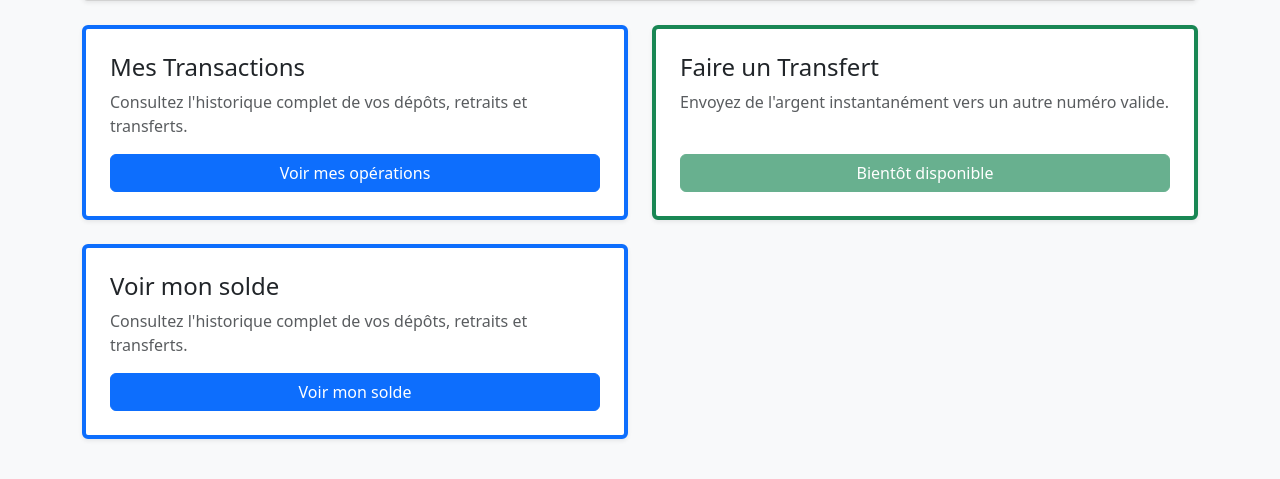
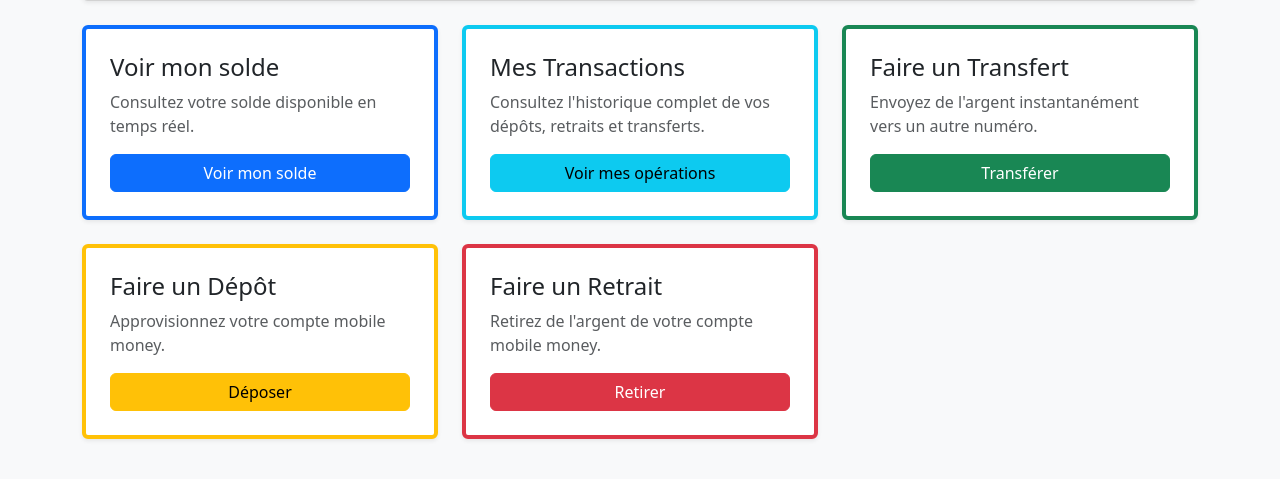
Before and after one commit to NyHanja/final_project_s4, a CodeIgniter 4 app: the page made by app/Views/client/dashboard.php in a window 1280 px wide. Shown: the part 167-646 px from the top of the page. Run offline with PHP 8.4 and a stand-in for CodeIgniter, Linux system fonts and the light colour scheme; the template is opened without the code that fills it, so the values that code supplies are empty; some libraries are stand-ins or nearby versions.

Commit message:
operations

```diff
--- a/app/Views/client/dashboard.php
+++ b/app/Views/client/dashboard.php
@@ -7,36 +7,62 @@
 </head>
 <body class="bg-light">
 <div class="container py-5">
+
+    <?php if (session()->getFlashdata('success')): ?>
+        <div class="alert alert-success"><?= esc(session()->getFlashdata('success')) ?></div>
+    <?php endif; ?>
+    <?php if (session()->getFlashdata('error')): ?>
+        <div class="alert alert-danger"><?= esc(session()->getFlashdata('error')) ?></div>
+    <?php endif; ?>
+
     <div class="card p-4 shadow-sm mb-4">
         <div class="d-flex justify-content-between align-items-center">
             <div>
                 <h2>Bienvenue sur votre compte Mobile Money</h2>
-                    <p class="text-muted mb-0">Numéro connecté : <?= session()->get('numeroTelephone') ?></p>
+                <p class="text-muted mb-0">Numéro connecté : <?= esc(session()->get('numeroTelephone')) ?></p>
             </div>
             <a href="<?= base_url('/') ?>" class="btn btn-outline-danger">Déconnexion</a>
         </div>
     </div>
 
     <div class="row g-4">
-            <div class="col-md-6">
+        <div class="col-md-4">
             <div class="card h-100 p-4 border-start border-primary border-4 shadow-sm">
+                <h4>Voir mon solde</h4>
+                <p class="text-muted">Consultez votre solde disponible en temps réel.</p>
+                <a href="<?= base_url('client/solde') ?>" class="btn btn-primary mt-auto">Voir mon solde</a>
+            </div>
+        </div>
+
+        <div class="col-md-4">
+            <div class="card h-100 p-4 border-start border-info border-4 shadow-sm">
                 <h4>Mes Transactions</h4>
                 <p class="text-muted">Consultez l'historique complet de vos dépôts, retraits et transferts.</p>
-                    <a href="<?= base_url('client/operations') ?>" class="btn btn-primary mt-auto">Voir mes opérations</a>
+                <a href="<?= base_url('client/historique') ?>" class="btn btn-info mt-auto">Voir mes opérations</a>
             </div>
         </div>
-            <div class="col-md-6">
+
+        <div class="col-md-4">
             <div class="card h-100 p-4 border-start border-success border-4 shadow-sm">
                 <h4>Faire un Transfert</h4>
-                    <p class="text-muted">Envoyez de l'argent instantanément vers un autre numéro valide.</p>
-                    <button class="btn btn-success mt-auto" disabled>Bientôt disponible</button>
+                <p class="text-muted">Envoyez de l'argent instantanément vers un autre numéro.</p>
+                <a href="<?= base_url('client/transfert') ?>" class="btn btn-success mt-auto">Transférer</a>
             </div>
         </div>
-            <div class="col-md-6">
-                <div class="card h-100 p-4 border-start border-primary border-4 shadow-sm">
-                    <h4>Voir mon solde</h4>
-                    <p class="text-muted">Consultez l'historique complet de vos dépôts, retraits et transferts.</p>
-                    <a href="<?= base_url('client/solde') ?>" class="btn btn-primary mt-auto">Voir mon solde</a>
+
+        <div class="col-md-4">
+            <div class="card h-100 p-4 border-start border-warning border-4 shadow-sm">
+                <h4>Faire un Dépôt</h4>
+                <p class="text-muted">Approvisionnez votre compte mobile money.</p>
+                <a href="<?= base_url('client/depot') ?>" class="btn btn-warning mt-auto">Déposer</a>
+            </div>
+        </div>
+
+        <div class="col-md-4">
+            <div class="card h-100 p-4 border-start border-danger border-4 shadow-sm">
+                <h4>Faire un Retrait</h4>
+                <p class="text-muted">Retirez de l'argent de votre compte mobile money.</p>
+                <a href="<?= base_url('client/retrait') ?>" class="btn btn-danger mt-auto">Retirer</a>
             </div>
         </div>
     </div>
```
Also changed, not shown: app/Views/client/operations.php (+8 -6 lines), 3 other files. Lines whose indentation alone changed are shown as unchanged.
